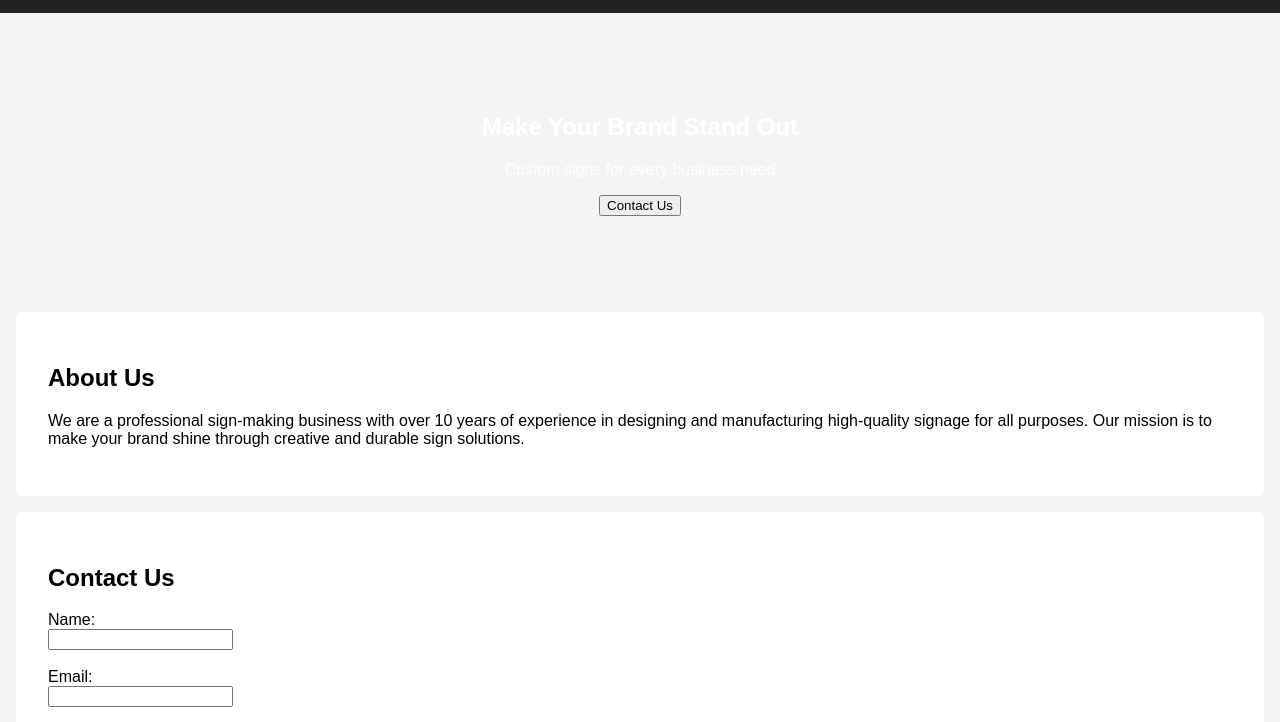
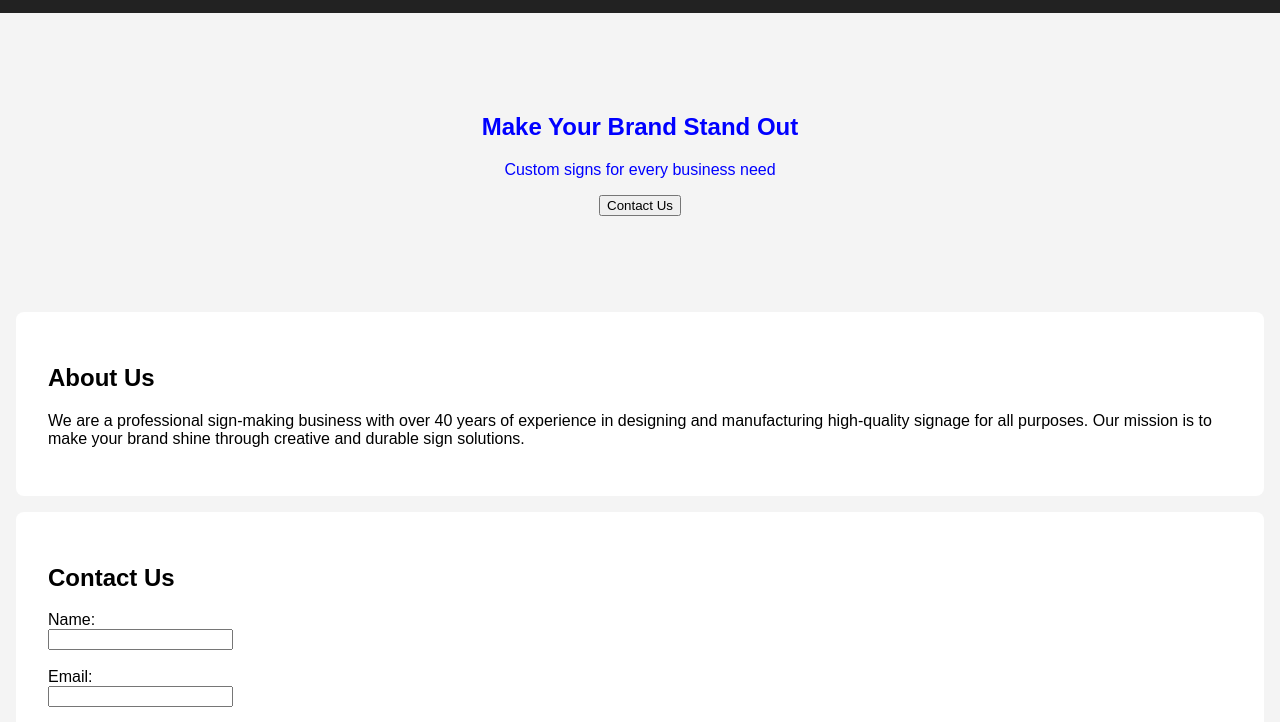
Before and after one commit to Gladstonesigns/Sign-business, a plain HTML site: page index.html in a window 1280 px wide. Shown: the part 47-769 px from the top of the page. Drawn offline with Linux system fonts and the light colour scheme.

Commit message:
Update index.html

```diff
--- a/index.html
+++ b/index.html
@@ -50,7 +50,7 @@
     }
     .hero {
       background: url('your-sign-image.jpg') no-repeat center center/cover;
-      color: white;
+      color: blue;
       padding: 5rem 2rem;
       text-align: center;
     }
@@ -95,7 +95,7 @@
 
   <section class="about" id="about">
     <h2>About Us</h2>
-    <p>We are a professional sign-making business with over 10 years of experience in designing and manufacturing high-quality signage for all purposes. Our mission is to make your brand shine through creative and durable sign solutions.</p>
+    <p>We are a professional sign-making business with over 40 years of experience in designing and manufacturing high-quality signage for all purposes. Our mission is to make your brand shine through creative and durable sign solutions.</p>
   </section>
 
   <section class="contact" id="contact">
```
